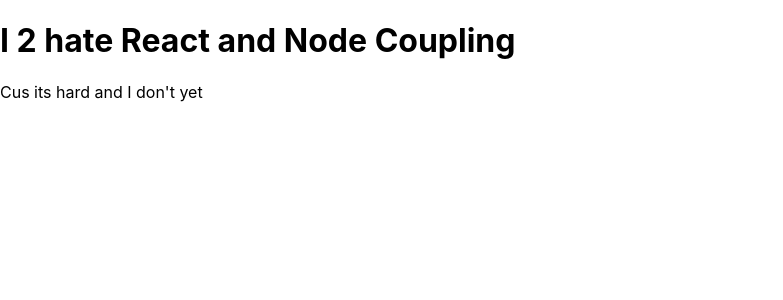
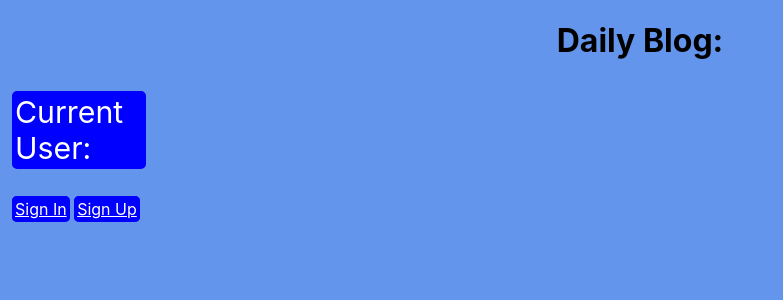
Before and after one commit to jvc68/CS-312-MiniProject-3, a React (Create React App) app in the folder client/: page / in a window 1280 px wide. Shown: the top 300 px of the page, without its empty margins (0-783 px from the left). Built offline with nearby package versions, Linux system fonts and the light colour scheme; no server answers.

Commit message:
Routing
Figuring out connecting pages with other pages, working as is

```diff
--- a/client/src/App.css
+++ b/client/src/App.css
@@ -0,0 +1,94 @@
+body {
+	background-color: cornflowerblue;
+	margin: 12px;
+	min-height: 150vh;
+	max-height: 150vh;
+	padding-bottom: 40px;
+}
+
+button {
+	padding: 12px;
+	border-radius: 8px;
+	background-color: darkblue;
+	color: whitesmoke;
+	font-size: 1.8ch;
+	font-weight: bold;
+}
+
+input {
+	max-width: 20vw;
+}
+
+a {
+	border: 2px solid blue;
+	padding: 1px;
+	background-color: blue;
+	color: white;
+	border-radius: 5px;
+}
+
+.Error {
+	color: white;
+	background-color: red;
+	border-radius: 5px;
+	padding: 2px;
+	font-size: large;
+}
+
+.curUser {
+	border: 2px solid blue;
+	padding: 1px;
+	background-color: blue;
+	color: white;
+	border-radius: 5px;
+	font-size: 3ch;
+	max-width: 10vw;
+}
+
+.title {
+	color: black;
+	text-align: center;
+	align-self: center;
+}
+
+.addPost {
+	min-width: 30vw;
+	max-width: 40vw;
+	margin-bottom: 10px;
+	padding: 15px;
+	background: lightblue;
+	border: 1px solid black;
+	border-radius: 8px;
+}
+
+.postInput {
+	min-width: 30vw;
+	min-height: 30vh;
+}
+
+.postArea {
+	background-color: lightcyan;
+	border-radius: 10px;
+	padding: 12px;
+	border: 1px solid darkgray;
+	overflow-y: scroll;
+	max-height: 80vh;
+	margin-bottom: 20px;
+}
+
+.post {
+	background-color: lightblue;
+	padding: 10px;
+	border-radius: 10px;
+	margin: 5px;
+	max-width: 100vw;
+
+}
+
+.options {
+	display: inline;
+}
+
+.time {
+	color: darkblue;
+}
--- a/client/src/App.js
+++ b/client/src/App.js
@@ -1,14 +1,22 @@
-import React from 'react'
+import './App.css';
+import React from 'react';
 import Home from "./jsx/home.jsx";
+import SignIn from "./jsx/signIn.jsx";
+import SignUp from "./jsx/signUp.jsx";
+import { BrowserRouter as Router, Routes, Route } from "react-router-dom";
 
 // Create the app function
 function App() {
   // Make each of the routes fpr the various pages
   return (
-    <div>
-      {<Home />}
-    </div>
-  );
+    <Router>
+      <Routes>
+        <Route path="/" element={<Home />} />
+        <Route path="/signin" element={<SignIn />} />
+        <Route path="/signup" element={<SignUp />} />
+      </Routes>
+    </Router>
+  )
+
 }
-
 export default App;
--- a/client/src/jsx/home.jsx
+++ b/client/src/jsx/home.jsx
@@ -1,5 +1,7 @@
 import { useState, useEffect } from "react";
 import axios from "axios";
+import { Link, useNavigate } from "react-router-dom";
+
 
 export default function Home() {
 	const [newLog, setLog] = useState("2");
@@ -21,8 +23,9 @@ export default function Home() {
 
 	return (
 		<div>
-			<h1>I {newLog} hate React and Node Coupling</h1>
-			<p>Cus its hard and I don't yet</p>
+			<h1 className="title">Daily Blog:</h1>
+			<p className="curUser">Current User:</p>
+			<Link to="/signin">Sign In</Link>  <Link to="/signup">Sign Up</Link>
 		</div>
 	);
 }
--- /dev/null
+++ b/client/src/jsx/signIn.jsx
@@ -0,0 +1,13 @@
+import { useState, useEffect } from "react";
+import axios from "axios";
+import { Link, useNavigate } from "react-router-dom";
+
+export default function SignIn() {
+	return (
+		<div>
+			<h1>THIS IS THE SIGNIN PAGE</h1>
+			<Link to="/">Home</Link>
+		</div>
+
+	)
+}
--- /dev/null
+++ b/client/src/jsx/signUp.jsx
@@ -0,0 +1,13 @@
+import { useState, useEffect } from "react";
+import axios from "axios";
+import { Link, useNavigate } from "react-router-dom";
+
+export default function SignUp() {
+	return (
+		<div>
+			<h1>THIS IS THE SIGNUP PAGE</h1>
+			<Link to="/">Home</Link>
+		</div>
+
+	)
+}
```
